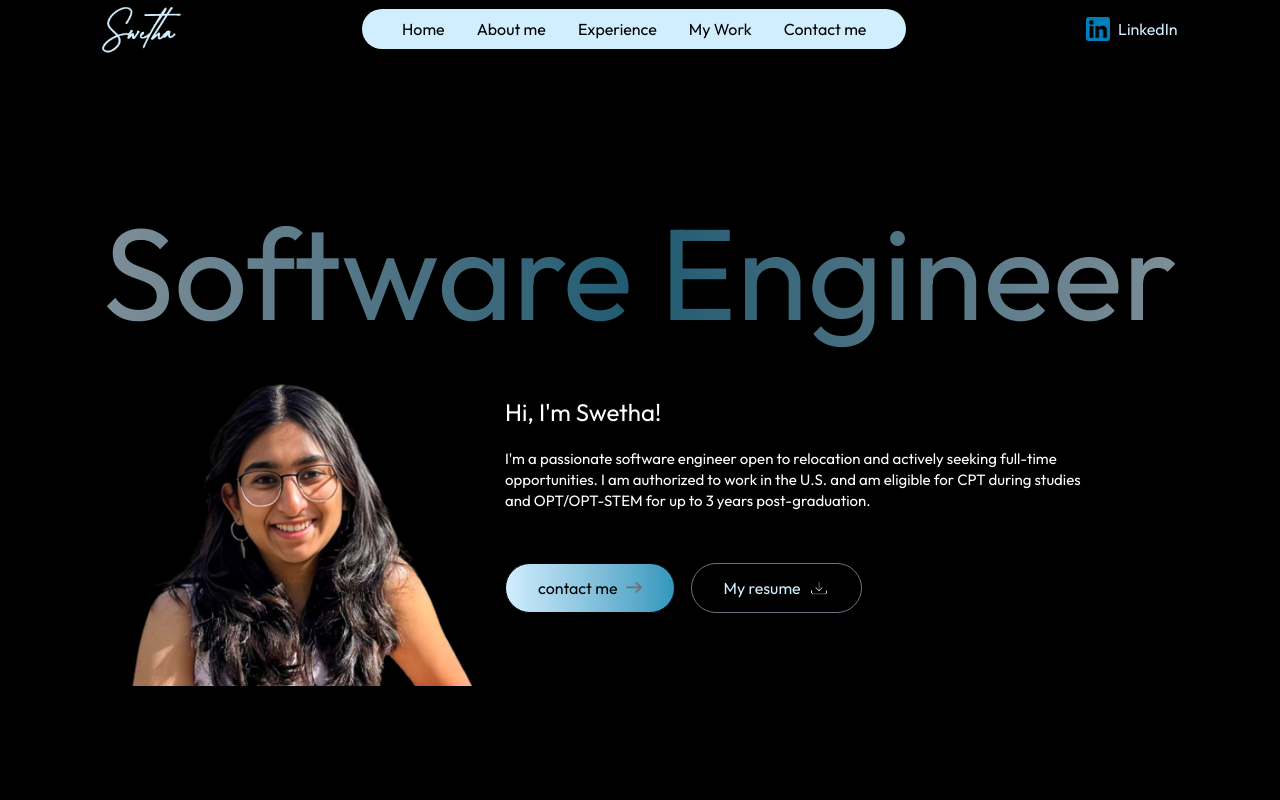
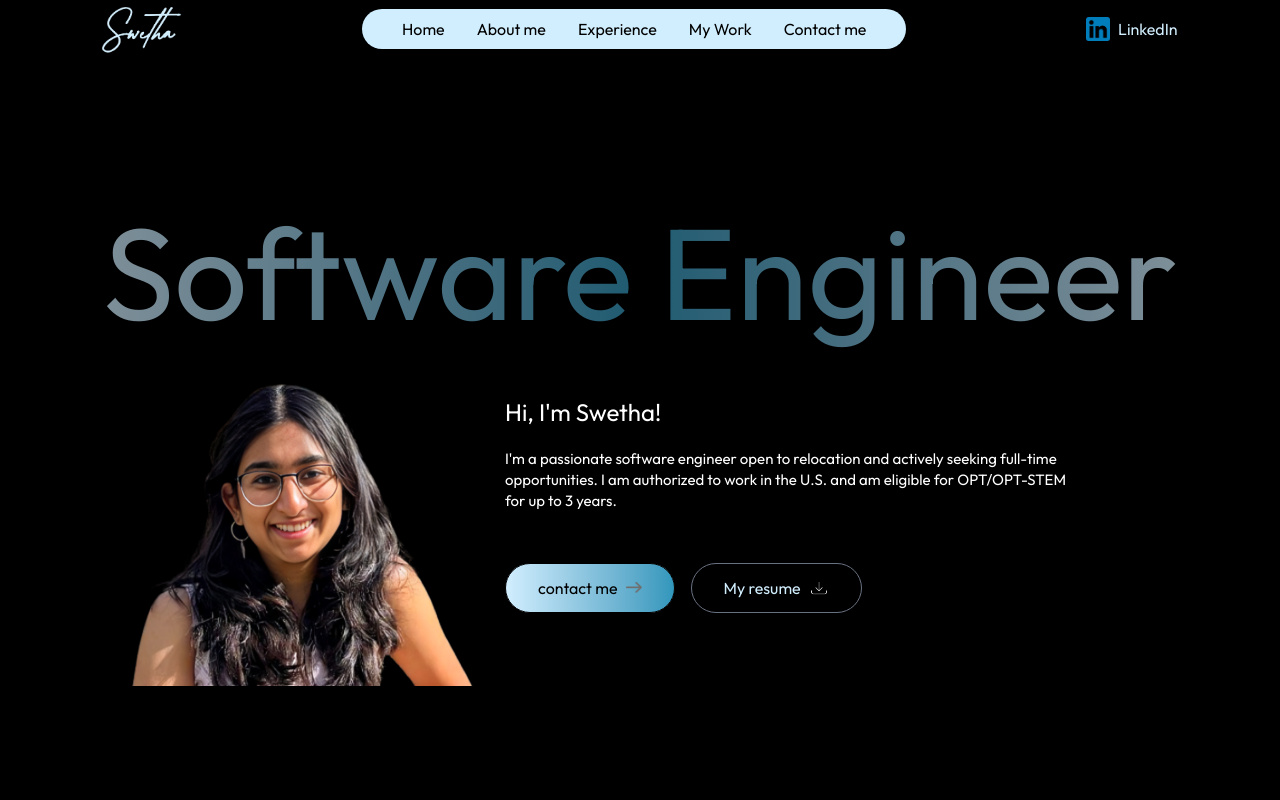
Before and after one commit to swetha-021/MyPortfolio, a Next.js app: page / in a window 1280 px wide. Shown: the top 800 px of the page. Built offline with nearby package versions, Linux system fonts and the light colour scheme; a web font is replaced by a local one.

Commit message:
Update portfolio website

```diff
--- a/app/components/Header.jsx
+++ b/app/components/Header.jsx
@@ -51,7 +51,7 @@ const Header = () => {
               whileInView={{opacity:1}}
               transition={{duration:0.6, delay:0.7}}
               className='w-10/12 font-Ovo mt-5 text-xl lg:text-[15px] mx-auto lg:mx-0 lg:text-left text-white'>
-              I'm a passionate software engineer open to relocation and actively seeking full-time opportunities. I am authorized to work in the U.S. and am eligible for CPT during studies and OPT/OPT-STEM for up to 3 years post-graduation.
+              I'm a passionate software engineer open to relocation and actively seeking full-time opportunities. I am authorized to work in the U.S. and am eligible for OPT/OPT-STEM for up to 3 years.
             </motion.p>
 
             {/* Buttons */}
```
